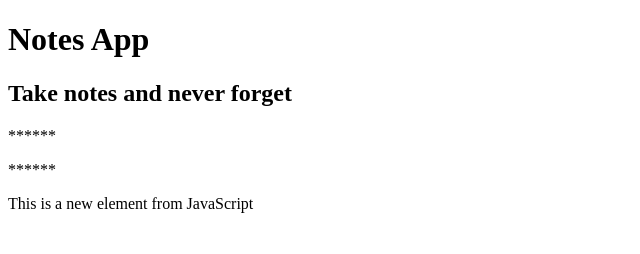
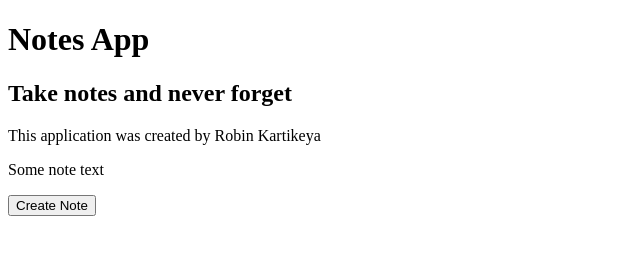
Before and after one commit to RobinKartikeyaKhatri/The-Modern-JavaScript-Bootcamp, a plain HTML site: page notes-app/index.html in a window 1280 px wide. Shown: the whole page, without its empty margins (0-640 px from the left). Drawn offline with Linux system fonts and the light colour scheme.

Commit message:
Learn and understand about event listeners, how to attach an event listener to the element, types of events, role of a callback function inside event listener, and event object as argument of callback function

```diff
--- a/notes-app/index.html
+++ b/notes-app/index.html
@@ -3,14 +3,14 @@
 <head>
     <meta charset="UTF-8">
     <meta name="viewport" content="width=device-width, initial-scale=1.0">
-    <title>Hello World</title>
+    <title>Notes App</title>
 </head>
 <body>
     <h1>Notes App</h1>
     <h2>Take notes and never forget</h2>
     <p>This application was created by Robin Kartikeya</p>
     <p>Some note text</p>
-
+    <button>Create Note</button>
 <script src="./notes-app.js"></script>
 </body>
 </html>
--- a/notes-app/notes-app.js
+++ b/notes-app/notes-app.js
@@ -9,21 +9,6 @@ const notes = [{
     body: "Get a new seat"
 }];
 
-// Query and remove
-// const p = document.querySelector("p");
-// p.remove();
-
-// Query all and remove
-const ps = document.querySelectorAll("p");
-
-ps.forEach(function (paragraph) {
-    paragraph.textContent = "******";
-    // console.log(paragraph.textContent);
-    // paragraph.remove();
+const button = document.querySelector("button").addEventListener("click", function(e) {
+    e.target.textContent = "The button was clicked";
 });
-
-
-// Add a new element
-const newParagraph = document.createElement("p");
-newParagraph.textContent = "This is a new element from JavaScript";
-document.querySelector("body").appendChild(newParagraph);
```
Also changed, not shown: todo-app/index.html (+1 -0 lines), todo-app/todo-app.js (+5 -2 lines).
